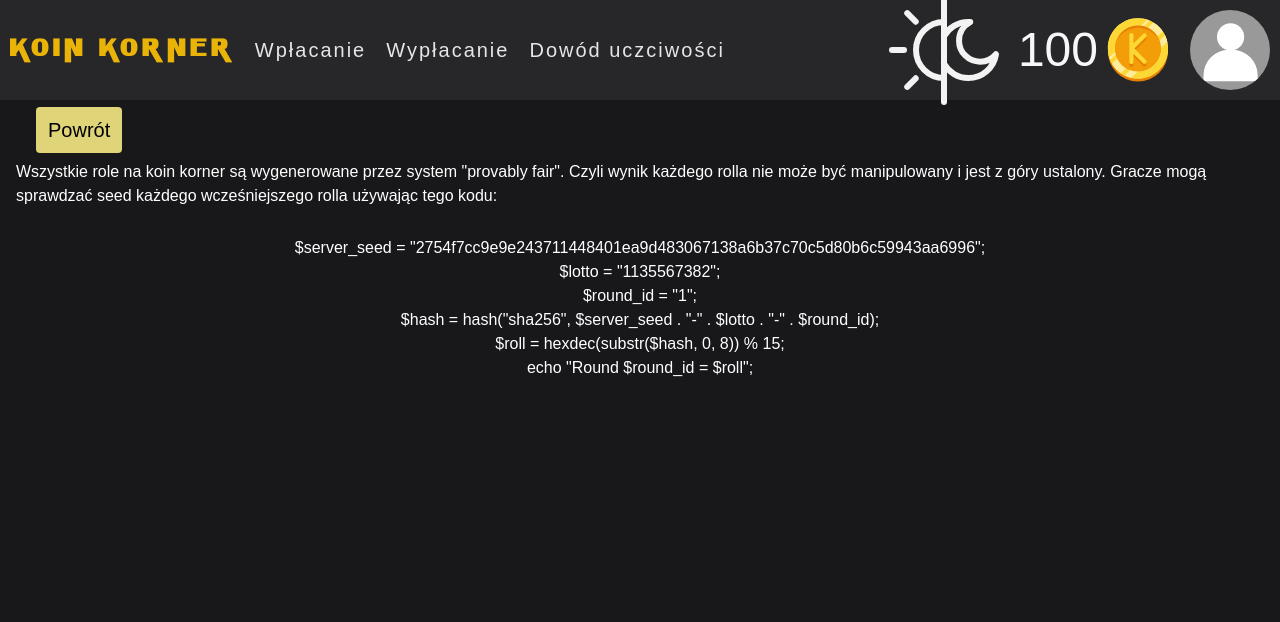
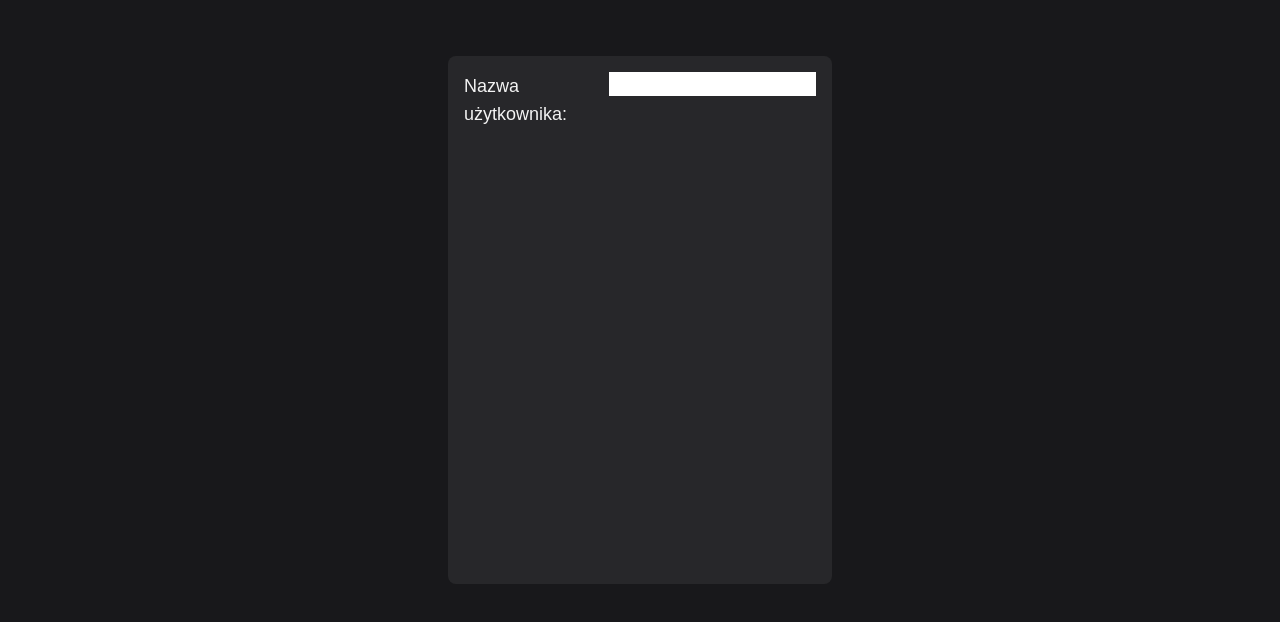
Before and after one commit to makla12/Koin-korner, a Next.js app in the folder client/: page /login in a window 1280 px wide. Shown: the top 622 px of the page. Built offline with nearby package versions, Linux system fonts and the light colour scheme.

Commit message:
login page

```diff
--- a/client/components/pages/LoginPage.jsx
+++ b/client/components/pages/LoginPage.jsx
@@ -3,18 +3,15 @@ import { MainNav } from '@/components/elements/MainNav'
 function LoginPage() {
     return (
     <>
-        <MainNav />
-        <div className="m-4">
-            <a href="./" className="bg-[#dfd478] p-3 text-black m-5 text-xl rounded hover:bg-[#f8eb73]">Powrót</a>
-            <p className="mt-4">Wszystkie role na koin korner są wygenerowane przez system "provably fair". Czyli wynik każdego rolla nie może być manipulowany i jest z góry ustalony. Gracze mogą sprawdzać seed każdego wcześniejszego rolla używając tego kodu:</p>
-            <p className="text-center m-7">
-                $server_seed = "2754f7cc9e9e243711448401ea9d483067138a6b37c70c5d80b6c59943aa6996";<br/>
-                $lotto = "1135567382";<br/>
-                $round_id = "1";<br/>
-                $hash = hash("sha256", $server_seed . "-" . $lotto . "-" . $round_id);<br/>
-                $roll = hexdec(substr($hash, 0, 8)) % 15;<br/>
-                echo "Round $round_id = $roll";<br/>
-            </p>
+
+        <div className="flex justify-center items-center m-14">
+            <form className="
+                w-[30vw] h-[66vh] bg-[#d3d3d3] dark:bg-[#27272a] text-[#303030] dark:text-[#f3f3f3]
+                rounded-lg p-4 flex justify-center items-start"
+            >
+                <label htmlFor="username" className="text-lg">Nazwa użytkownika:</label>
+                <input type="text" id="username" className="text-md text-[#303030]"/>
+            </form>
         </div>
     </>
     );
```
